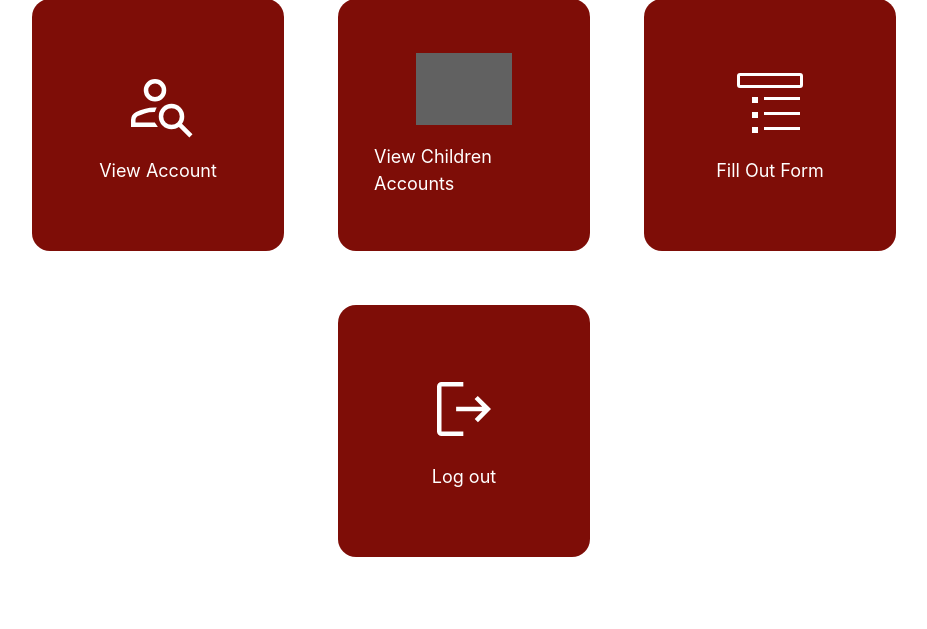
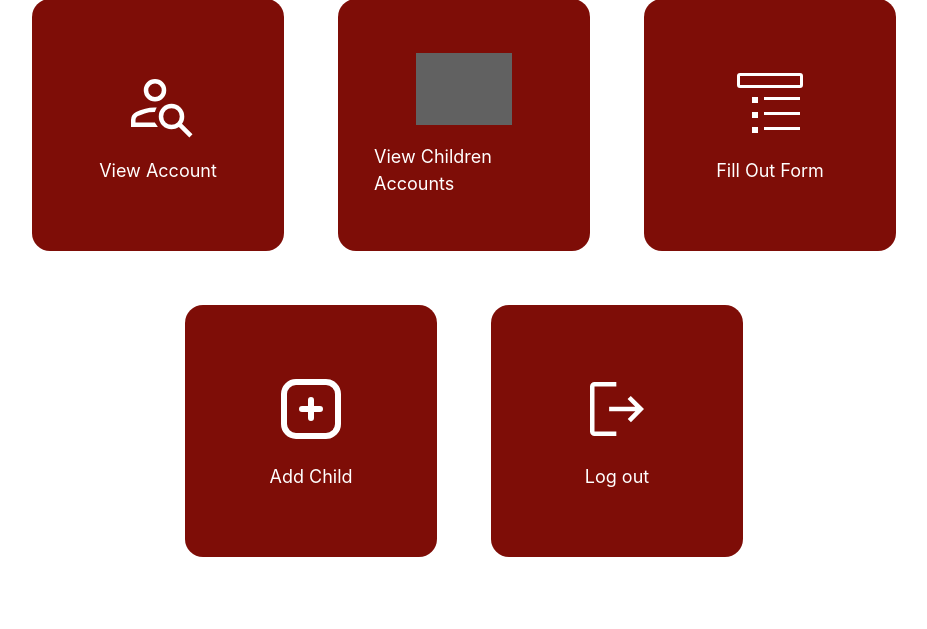
Before and after one commit to natewong1313/stafford-junction, a PHP site: page /familyAccountDashboard.php in a window 1280 px wide. Shown: the part 309-938 px from the top of the page, without its empty margins (176-1103 px from the left). Run offline with PHP 8.4, Linux system fonts and the light colour scheme; the visitor is signed in with stand-in values (Sample User, id 1); grey boxes are pictures that could not be loaded.

Commit message:
Add dashboard item for adding children

```diff
--- a/familyAccountDashboard.php
+++ b/familyAccountDashboard.php
@@ -42,6 +42,12 @@ if($_SESSION['logged_in'] == false){
                     <span>Fill Out Form</span>
                 </div>
 
+                <!--Dashboard button that allows the family account to add another child to the account-->
+                <div class="dashboard-item" data-link="#">
+                    <img src="images/add-square-svgrepo-com.svg">
+                    <span>Add Child</span>
+                </div>
+
                 <div class="dashboard-item" data-link="logout.php">
                     <img src="images/logout.svg">
                     <span>Log out</span>
```
Also changed, not shown: images/add-square-svgrepo-com.svg (added).
